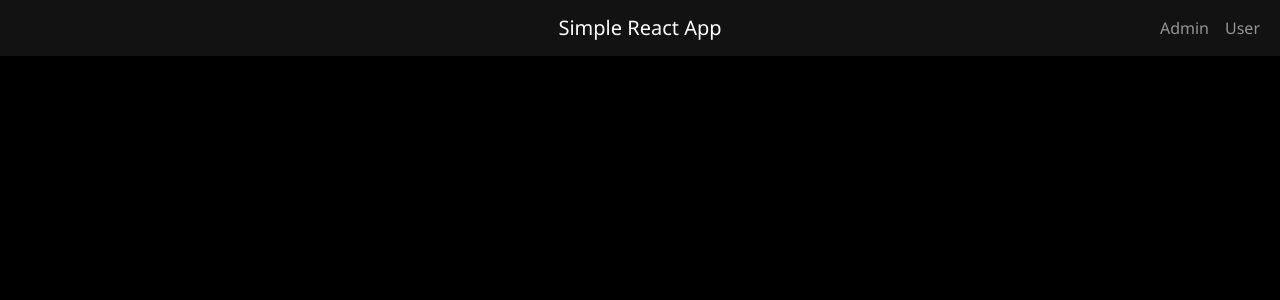
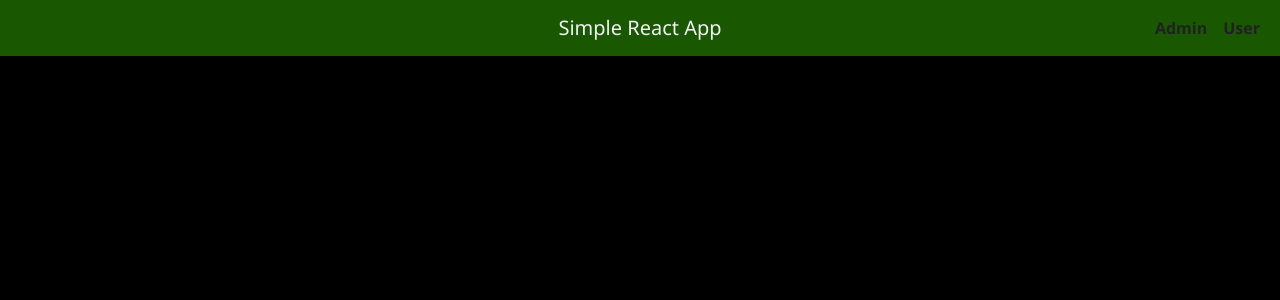
Before and after one commit to AbutalhaKothiwale53/SimpleReactApp, a React (Create React App) app: page / in a window 1280 px wide. Shown: the top 300 px of the page. Built offline with nearby package versions, Linux system fonts and the light colour scheme.

Commit message:
Commit 2.0.5

```diff
--- a/src/App.css
+++ b/src/App.css
@@ -37,3 +37,23 @@
   left: 50%;
   transform: translateX(-50%);
 }
+.navbar-nav .nav-link {
+  color: #181818 !important;
+}
+
+/* ensure hover/focus remain visible */
+.navbar-nav .nav-link:hover,
+.navbar-nav .nav-link:focus {
+  color: #ffffff !important;
+  text-decoration: underline;
+}
+
+/* keep the brand styling separate (if needed) */
+.navbar .navbar-brand {
+  color: inherit;
+}
+
+/* optional: ensure strong wrapper doesn't override color */
+.navbar-nav strong .nav-link {
+  color: #212121 !important;
+}
--- a/src/App.js
+++ b/src/App.js
@@ -17,7 +17,7 @@ function App() {
   return (
     <div className="app-root">
       <Router>
-        <nav className="navbar navbar-expand-lg navbar-dark position-relative" style={{ backgroundColor: '#121212' }}>
+        <nav className="navbar navbar-expand-lg navbar-dark position-relative" style={{ backgroundColor: '#195700' }}>
           <div className="container-fluid">
             <a className="navbar-brand navbar-centered-brand" href="#/admin">Simple React App</a>
             <button className="navbar-toggler" type="button" data-bs-toggle="collapse" data-bs-target="#navbarNav" aria-controls="navbarNav" aria-expanded="false" aria-label="Toggle navigation">
@@ -26,13 +26,13 @@ function App() {
             <div className="collapse navbar-collapse" id="navbarNav">
               <ul className="navbar-nav ms-auto">
                 <li className="nav-item">
-                  <a className="nav-link" href="#/admin">Admin</a>
+                  <strong><a className="nav-link" href="#/admin">Admin</a></strong>
                 </li>
                 {/* <li className="nav-item">
                   <a className="nav-link" href="#/form">Form</a>
                 </li> */}
                 <li className="nav-item">
-                  <a className="nav-link" href="#/user">User</a>
+                  <strong><a className="nav-link" href="#/user">User</a></strong>
                 </li>
               </ul>
             </div>
--- a/src/UserList.js
+++ b/src/UserList.js
@@ -43,7 +43,7 @@ export default function UserList() {
                       aria-label={`delete-${idx}`}
                       onClick={() => handleDelete(idx)}
                     >
-                      <i class="bi bi-trash-fill"></i>
+                      <i class="bi bi-trash-fill text-danger"></i>
                     </button>
                   </div>
                 </td>
```
